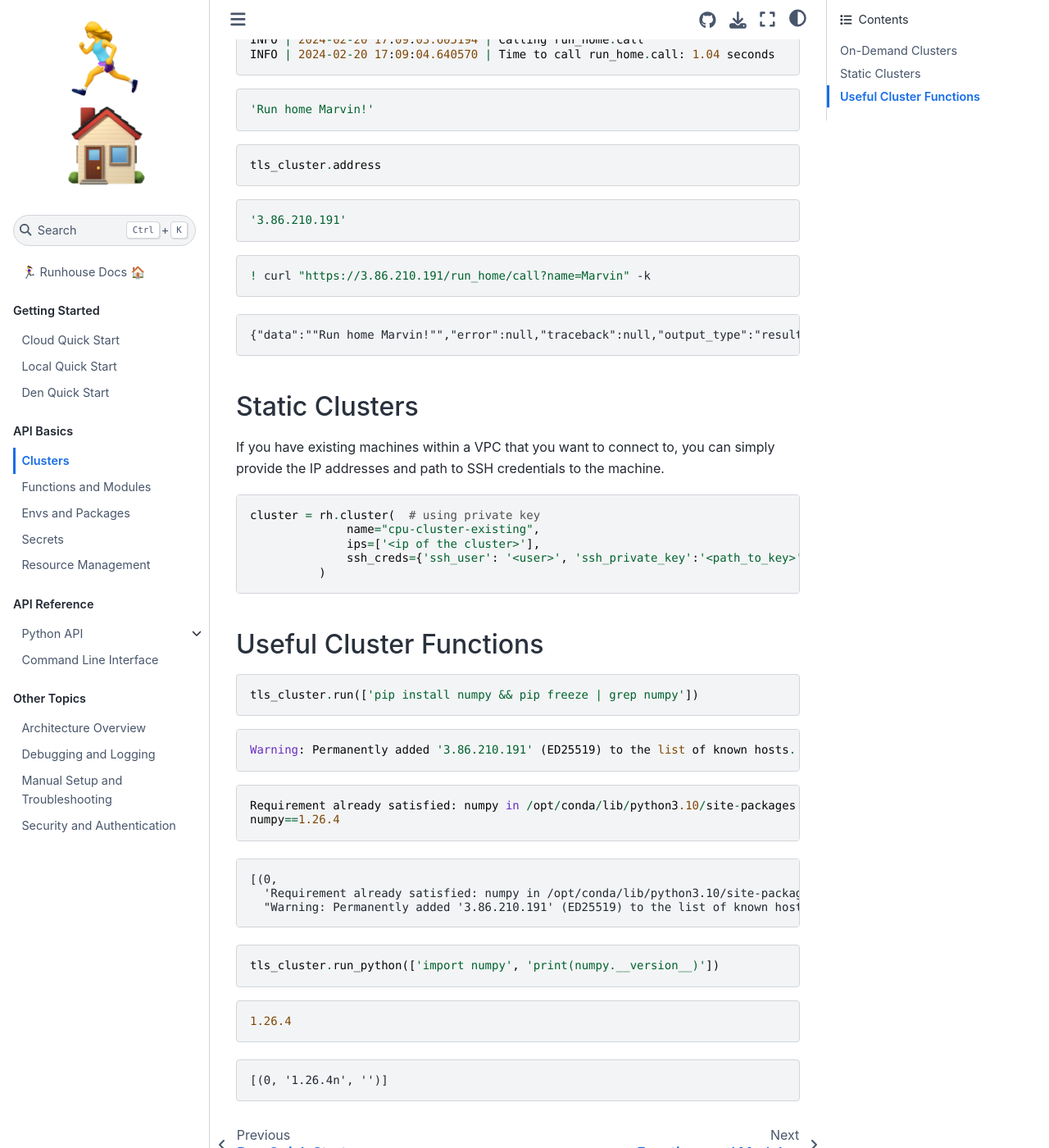
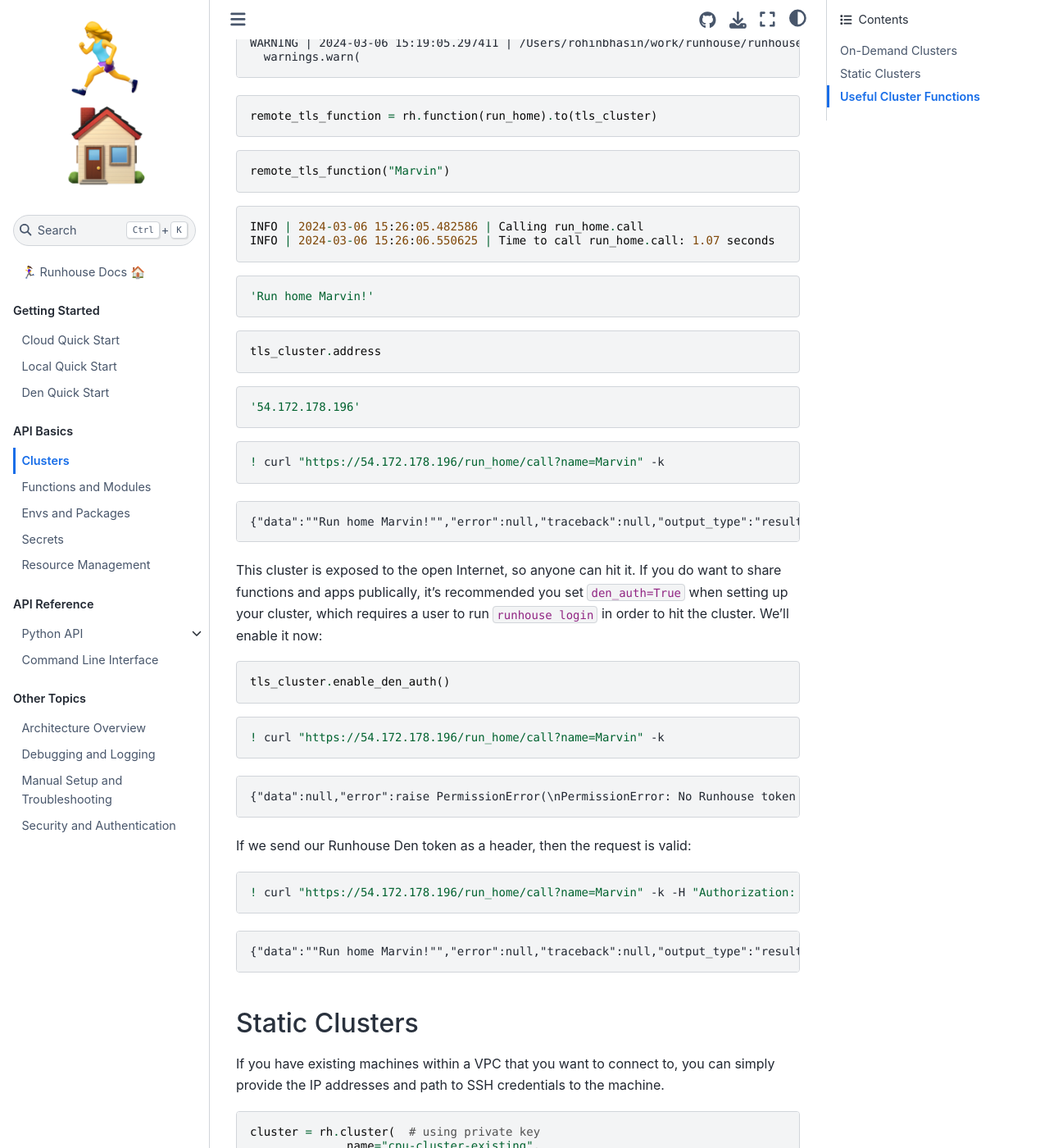
Before and after one commit to run-house/runhouse, a Sphinx documentation site: the page built from docs/tutorials/api-clusters.rst, in a window 1280 px wide and 1400 px high, scrolled down 2009 px. Shown: the whole window at 82% size. Built offline with Sphinx 7.4.7 and the Sphinx Book theme 1.1.4, drawn with Linux system fonts in a browser that asks for light colours; some of the changed text lies outside the part shown.

Commit message:
Update Clusters docs with `den_auth` explanation.

```diff
--- a/docs/tutorials/api-clusters.rst
+++ b/docs/tutorials/api-clusters.rst
@@ -3,29 +3,35 @@ Clusters
 
 .. raw:: html
 
-    <p><a href="https://colab.research.google.com/github/run-house/runhouse/blob/stable/docs/notebooks/api/clusters.ipynb">
+    <p><a href="https://colab.research.google.com/github/run-house/notebooks/blob/stable/docs/api-clusters.ipynb">
     <img height="20px" width="117px" src="https://colab.research.google.com/assets/colab-badge.svg" alt="Open In Colab"/></a></p>
 
 A cluster is the most basic form of compute in Runhouse, largely
 representing a group of instances or VMs connected with Ray. They
 largely fall in two categories:
 
-1. Static Clusters: Any machine you have SSH access to, set up with IP
+1. *Static Clusters*: Any machine you have SSH access to, set up with IP
    addresses and SSH credentials.
-2. On-Demand Clusters: Any cloud instance spun up automatically for you
-   with your cloud credentials.
+2. *On-Demand Clusters*: Any cloud instance spun up automatically for
+   you with your cloud credentials.
 
 Runhouse provides various APIs for interacting with remote clusters,
 such as terminating an on-demand cloud cluster or running remote CLI or
 Python commands from your local dev environment.
 
-Let’s start with a simple example using AWS. After making sure your
-``~/.aws/credentials`` file is set up with access to create instances in
-EC2, you can install Runhouse and create on-demand clusters in AWS.
+Let’s start with a simple example using AWS. First, install ``runhouse``
+with AWS dependencies:
 
 .. code:: ipython3
 
     ! pip install "runhouse[aws]"
+
+Make sure your AWS credentials are set up:
+
+.. code:: ipython3
+
+    ! aws configure
+    ! sky check
 
 On-Demand Clusters
 ------------------
@@ -39,11 +45,17 @@ construction. This ``name`` parameter is used for saving down or loading
 previous saved clusters, and also used for various CLI commands for the
 cluster.
 
+Our ``instance_type`` here is defined as ``CPU:2``, which is the
+accelerator type and count that we need (another example would be
+``A10G:2``). We could alternatively specify a specific specific instance
+type, such as ``p3.2xlarge`` or ``g4dn.xlarge`` (these are instance
+types on AWS).
+
 .. code:: ipython3
 
     import runhouse as rh
 
-    aws_cluster = rh.cluster(name="test-cluster", instance_type="CPU:2", provider="aws")
+    aws_cluster = rh.cluster(name="test-cluster", instance_type="CPU:2")
 
 Next, we set up a basic function to throw up on our cluster. For more
 information about Functions & Modules that you can put up on a cluster,
@@ -69,8 +81,8 @@ remotely on your AWS instance.
 .. parsed-literal::
     :class: code-output
 
-    INFO | 2024-02-20 16:38:13.733518 | Calling run_home.call
-    INFO | 2024-02-20 16:38:14.807770 | Time to call run_home.call: 1.07 seconds
+    INFO | 2024-03-06 15:18:58.439252 | Calling run_home.call
+    INFO | 2024-03-06 15:18:59.490122 | Time to call run_home.call: 1.05 seconds
 
 
 
@@ -103,8 +115,9 @@ and access objects and functions via ``curl``.
 .. parsed-literal::
     :class: code-output
 
-    /Users/rohinbhasin/work/runhouse/runhouse/resources/hardware/on_demand_cluster.py:317: UserWarning: Server is insecure and must be inside a VPC or have `den_auth` enabled to secure it.
+    WARNING | 2024-03-06 15:19:05.297411 | /Users/rohinbhasin/work/runhouse/runhouse/resources/hardware/on_demand_cluster.py:317: UserWarning: Server is insecure and must be inside a VPC or have `den_auth` enabled to secure it.
       warnings.warn(
+
 
 
 .. code:: ipython3
@@ -119,8 +132,8 @@ and access objects and functions via ``curl``.
 .. parsed-literal::
     :class: code-output
 
-    INFO | 2024-02-20 17:09:03.605194 | Calling run_home.call
-    INFO | 2024-02-20 17:09:04.640570 | Time to call run_home.call: 1.04 seconds
+    INFO | 2024-03-06 15:26:05.482586 | Calling run_home.call
+    INFO | 2024-03-06 15:26:06.550625 | Time to call run_home.call: 1.07 seconds
 
 
 
@@ -142,13 +155,46 @@ and access objects and functions via ``curl``.
 .. parsed-literal::
     :class: code-output
 
-    '3.86.210.191'
+    '54.172.178.196'
 
 
 
 .. code:: ipython3
 
-    ! curl "https://3.86.210.191/run_home/call?name=Marvin" -k
+    ! curl "https://54.172.178.196/run_home/call?name=Marvin" -k
+
+
+.. parsed-literal::
+    :class: code-output
+
+    {"data":"\"Run home Marvin!\"","error":null,"traceback":null,"output_type":"result_serialized","serialization":"json"}
+
+This cluster is exposed to the open Internet, so anyone can hit it. If
+you do want to share functions and apps publically, it’s recommended you
+set ``den_auth=True`` when setting up your cluster, which requires a
+user to run ``runhouse login`` in order to hit the cluster. We’ll enable
+it now:
+
+.. code:: ipython3
+
+    tls_cluster.enable_den_auth()
+
+.. code:: ipython3
+
+    ! curl "https://54.172.178.196/run_home/call?name=Marvin" -k
+
+
+.. parsed-literal::
+    :class: code-output
+
+    {"data":null,"error":raise PermissionError(\\nPermissionError: No Runhouse token provided. Try running `$ runhouse login` or visiting https://run.house/login to retrieve a token. If calling via HTTP, please provide a valid token in the Authorization header.\\n\"","output_type":"exception","serialization":null}
+
+If we send our Runhouse Den token as a header, then the request is
+valid:
+
+.. code:: ipython3
+
+    ! curl "https://54.172.178.196/run_home/call?name=Marvin" -k -H "Authorization: Bearer <YOUR TOKEN HERE>"
 
 
 .. parsed-literal::
@@ -182,7 +228,7 @@ Useful Cluster Functions
 .. parsed-literal::
     :class: code-output
 
-    Warning: Permanently added '3.86.210.191' (ED25519) to the list of known hosts.
+    Warning: Permanently added '54.172.178.196' (ED25519) to the list of known hosts.
 
 
 .. parsed-literal::
@@ -199,7 +245,7 @@ Useful Cluster Functions
 
     [(0,
       'Requirement already satisfied: numpy in /opt/conda/lib/python3.10/site-packages (1.26.4)\nnumpy==1.26.4\n',
-      "Warning: Permanently added '3.86.210.191' (ED25519) to the list of known hosts.\r\n")]
+      "Warning: Permanently added '54.172.178.196' (ED25519) to the list of known hosts.\r\n")]
 
 
 
```
